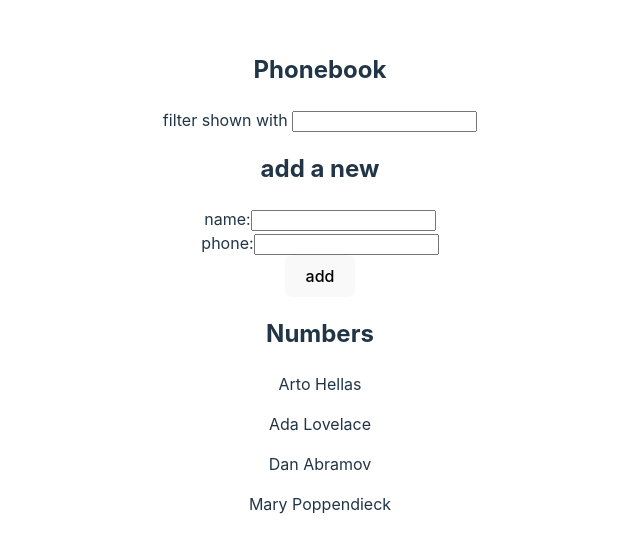
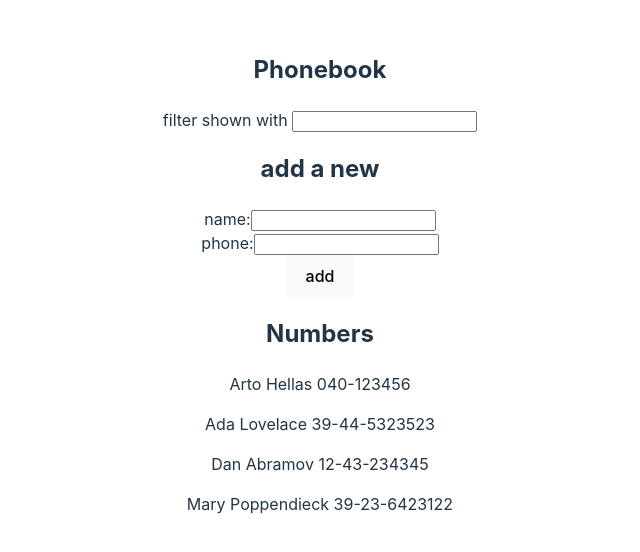
Before and after one commit to zeroproject-dev/fullstackopen-2025, a React (Vite) app in the folder part2/phonebook/: page / in a window 1280 px wide. Shown: the part 118-670 px from the top of the page, without its empty margins (320-960 px from the left). Built offline with nearby package versions, Linux system fonts and the light colour scheme.

Commit message:
part2 exercise 10

```diff
--- a/part2/phonebook/src/App.jsx
+++ b/part2/phonebook/src/App.jsx
@@ -1,5 +1,8 @@
 import { useState } from "react";
 import "./App.css";
+import { Filter } from "./components/Filter";
+import { PersonForm } from "./components/PersonForm";
+import { Persons } from "./components/Persons";
 
 const App = () => {
   const [persons, setPersons] = useState([
@@ -8,35 +11,20 @@ const App = () => {
     { name: "Dan Abramov", number: "12-43-234345", id: 3 },
     { name: "Mary Poppendieck", number: "39-23-6423122", id: 4 },
   ]);
-  const [newName, setNewName] = useState("");
-  const [newPhone, setNewPhone] = useState("");
   const [filter, setFilter] = useState("");
 
-  const handleSubmitPerson = (e) => {
-    e.preventDefault();
-
-    if (persons.find((p) => p.name === newName)) {
-      alert(`${newName} is already added to phonebook`);
+  const handleSubmitPerson = (person) => {
+    if (persons.find((p) => p.name === person.name)) {
+      alert(`${person.name} is already added to phonebook`);
       return;
     }
 
     setPersons(
       persons.concat({
-        name: newName,
-        phone: newPhone,
+        ...person,
         id: persons.length + 1,
       }),
     );
-    setNewName("");
-    setNewPhone("");
-  };
-
-  const handleNameChange = (e) => {
-    setNewName(e.target.value);
-  };
-
-  const handlePhoneChange = (e) => {
-    setNewPhone(e.target.value);
   };
 
   const handleFilterChange = (e) => {
@@ -50,31 +38,11 @@ const App = () => {
   return (
     <div>
       <h2>Phonebook</h2>
-      <div>
-        filter shown with <input value={filter} onChange={handleFilterChange} />
-      </div>
+      <Filter filter={filter} onChange={handleFilterChange} />
       <h2>add a new</h2>
-      <form onSubmit={handleSubmitPerson}>
-        <div>
-          name:
-          <input value={newName} onChange={handleNameChange} />
-        </div>
-        <div>
-          phone:
-          <input value={newPhone} onChange={handlePhoneChange} />
-        </div>
-        <div>
-          <button type="submit">add</button>
-        </div>
-      </form>
+      <PersonForm onSubmit={handleSubmitPerson} />
       <h2>Numbers</h2>
-      <div>
-        {filteredPersons.map((p) => (
-          <p key={p.name}>
-            {p.name} {p.phone}
-          </p>
-        ))}
-      </div>
+      <Persons persons={filteredPersons} />
     </div>
   );
 };
--- /dev/null
+++ b/part2/phonebook/src/components/Filter.jsx
@@ -0,0 +1,7 @@
+export const Filter = ({ filter, onChange }) => {
+  return (
+    <div>
+      filter shown with <input value={filter} onChange={onChange} />
+    </div>
+  );
+};
--- /dev/null
+++ b/part2/phonebook/src/components/PersonForm.jsx
@@ -0,0 +1,37 @@
+import { useState } from "react";
+
+export const PersonForm = ({ onSubmit }) => {
+  const [newName, setNewName] = useState("");
+  const [newPhone, setNewPhone] = useState("");
+
+  const handleNameChange = (e) => {
+    setNewName(e.target.value);
+  };
+
+  const handlePhoneChange = (e) => {
+    setNewPhone(e.target.value);
+  };
+
+  const handleSubmit = (e) => {
+    e.preventDefault();
+    onSubmit({ name: newName, number: newPhone });
+    setNewName("");
+    setNewPhone("");
+  };
+
+  return (
+    <form onSubmit={handleSubmit}>
+      <div>
+        name:
+        <input value={newName} onChange={handleNameChange} />
+      </div>
+      <div>
+        phone:
+        <input value={newPhone} onChange={handlePhoneChange} />
+      </div>
+      <div>
+        <button type="submit">add</button>
+      </div>
+    </form>
+  );
+};
--- /dev/null
+++ b/part2/phonebook/src/components/Persons.jsx
@@ -0,0 +1,17 @@
+const Person = ({ person }) => {
+  return (
+    <p>
+      {person.name} {person.number}
+    </p>
+  );
+};
+
+export const Persons = ({ persons }) => {
+  return (
+    <div>
+      {persons.map((p) => (
+        <Person key={p.name} person={p} />
+      ))}
+    </div>
+  );
+};
```
